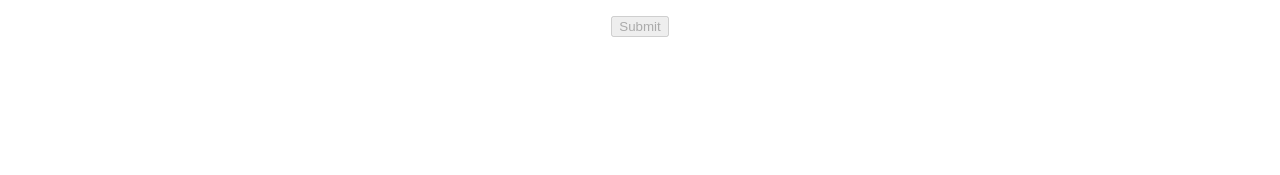
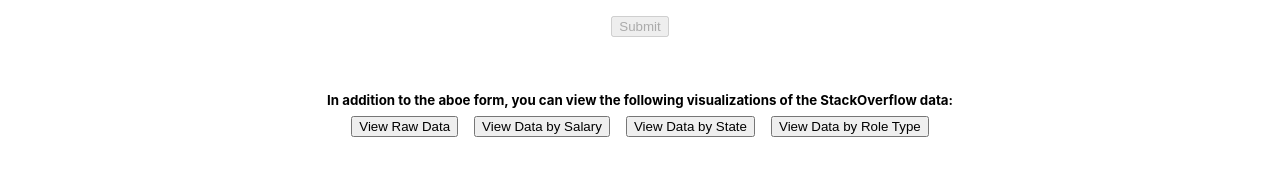
Before and after one commit to Brandnamecarr/CAP4770, a React (Create React App) app in the folder ui/: page / in a window 1280 px wide. Shown: the part 165-340 px from the top of the page. Built offline with nearby package versions, Linux system fonts and the light colour scheme; no server answers.

Commit message:
Added a placeholder footer

```diff
--- a/ui/src/App.tsx
+++ b/ui/src/App.tsx
@@ -1,5 +1,6 @@
 import React, { useState, useEffect } from 'react';
 import { Form } from './form';
+import { Footer} from './footer';
 
 function App() {
   const [data, setData] = useState({ message: '' });
@@ -24,6 +25,7 @@ function App() {
     <div>
       <h1>{data.message}</h1>
       <Form onSubmit={handleSubmit} />
+      <Footer />
     </div>
   );
 }
--- /dev/null
+++ b/ui/src/footer.tsx
@@ -0,0 +1,23 @@
+import React from 'react';
+
+export const Footer: React.FC = () => {
+  return (
+    <div style={{ marginTop: '2rem', display: 'flex', flexDirection: 'column', alignItems: 'center' }}>
+      <h5 style={{ marginBottom: '0.5rem' }}>In addition to the aboe form, you can view the following visualizations of the StackOverflow data:</h5>
+      <div style={{ display: 'flex', justifyContent: 'center', alignItems: 'center' }}>
+        <button style={{ margin: '0 0.5rem' }} onClick={() => window.open('https://www.kaggle.com/stackoverflow/stack-overflow-2018-developer-survey', '_blank')}>
+          View Raw Data
+        </button>
+        <button style={{ margin: '0 0.5rem' }} onClick={() => window.open('https://www.kaggle.com/stackoverflow/stack-overflow-2018-developer-survey#salary', '_blank')}>
+          View Data by Salary
+        </button>
+        <button style={{ margin: '0 0.5rem' }} onClick={() => window.open('https://www.kaggle.com/stackoverflow/stack-overflow-2018-developer-survey#state', '_blank')}>
+          View Data by State
+        </button>
+        <button style={{ margin: '0 0.5rem' }} onClick={() => window.open('https://www.kaggle.com/stackoverflow/stack-overflow-2018-developer-survey#devtype', '_blank')}>
+          View Data by Role Type
+        </button>
+      </div>
+    </div>
+  );
+};
```
